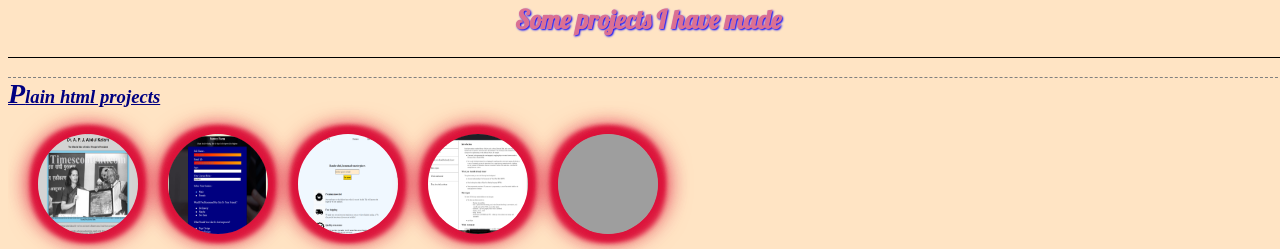
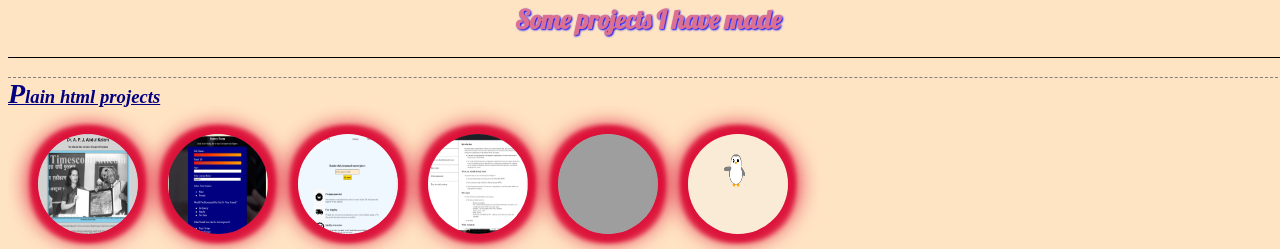
Before and after one commit to atul-mandavkar/my-portfolio, a plain HTML site: page index.html in a window 1280 px wide. Shown: the part 895-1144 px from the top of the page. Drawn offline with Linux system fonts and the light colour scheme; grey boxes are pictures that could not be loaded; a script that the page names is missing.

Commit message:
New project added
New project in plain html

```diff
--- a/index.html
+++ b/index.html
@@ -68,6 +68,14 @@
               <a href="https://atul-mandavkar.github.io/image-effects-on-scroll/" class="anchorProjects">
               <img src="./images/ScreenshotOfScrollingEffect.png" class="imageProjects"/>
                 <figcaption>Scrolling effect</figcaption>
+              </a>
+            </div>
+          </div>
+          <div class="circleShape">
+            <div class="projects" id="p23">
+              <a href="https://atul-mandavkar.github.io/penguinMovingHand/" class="anchorProjects">
+              <img src="./images/simpleAnimationWithCSS.png" class="imageProjects"/>
+                <figcaption>simple animation with css</figcaption>
               </a>
             </div>
           </div>
```
Also changed, not shown: images/simpleAnimationWithCSS.png (added).
